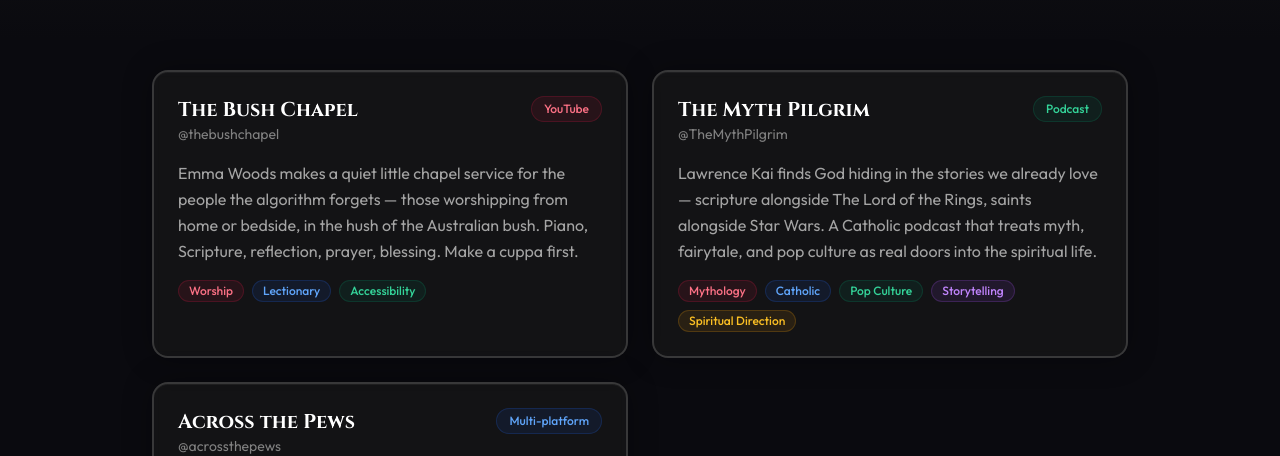
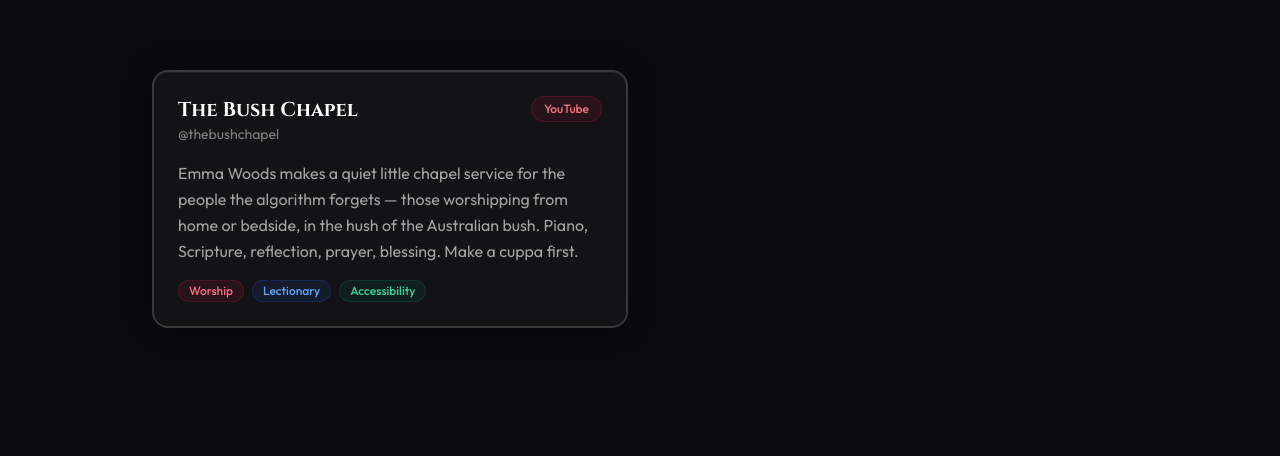
Before and after one commit to Timythius/algorithmicfaith, a Next.js app: page /creators in a window 1280 px wide. Shown: the part 496-952 px from the top of the page. Built offline with nearby package versions, Linux system fonts and the light colour scheme; no server answers.

Commit message:
Hide unapproved creators from public creators page
The Myth Pilgrim and Across the Pews still need permission to be
publicly listed; they remain accessible via password on /drafts.

Co-Authored-By: Claude Opus 4.6 (1M context) <noreply@anthropic.com>

```diff
--- a/app/creators/page.tsx
+++ b/app/creators/page.tsx
@@ -25,24 +25,6 @@ const creators: Creator[] = [
       'Emma Woods makes a quiet little chapel service for the people the algorithm forgets — those worshipping from home or bedside, in the hush of the Australian bush. Piano, Scripture, reflection, prayer, blessing. Make a cuppa first.',
     tags: ['Worship', 'Lectionary', 'Accessibility'],
     url: 'https://www.youtube.com/@thebushchapel',
-  },
-  {
-    name: 'The Myth Pilgrim',
-    handle: '@TheMythPilgrim',
-    platform: 'Podcast',
-    description:
-      'Lawrence Kai finds God hiding in the stories we already love — scripture alongside The Lord of the Rings, saints alongside Star Wars. A Catholic podcast that treats myth, fairytale, and pop culture as real doors into the spiritual life.',
-    tags: ['Mythology', 'Catholic', 'Pop Culture', 'Storytelling', 'Spiritual Direction'],
-    url: 'https://open.spotify.com/show/4nCiKyK0eqw5R3DYuSCZjZ',
-  },
-  {
-    name: 'Across the Pews',
-    handle: '@acrossthepews',
-    platform: 'Multi-platform',
-    description:
-      'A Catholic convert bridging the gaps between denominations — visiting Orthodox monasteries, female priest churches, and everything in between. Interviews, conversion stories, and honest questions about what the Church is and isn\'t.',
-    tags: ['Conversion', 'Catholic', 'Ecumenical', 'Interviews', 'Commentary'],
-    url: 'https://www.youtube.com/@acrossthepews',
   },
 ]
 
```
